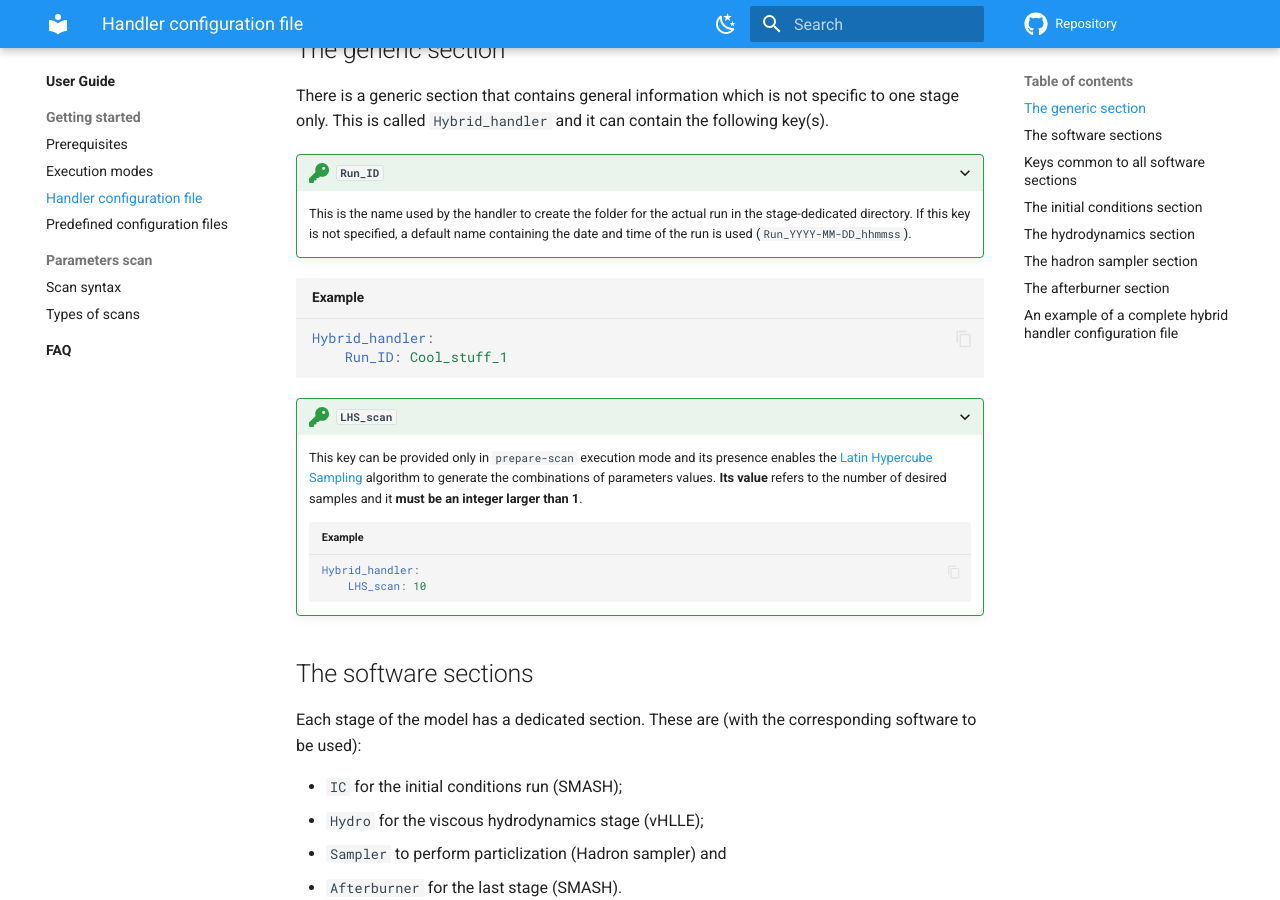
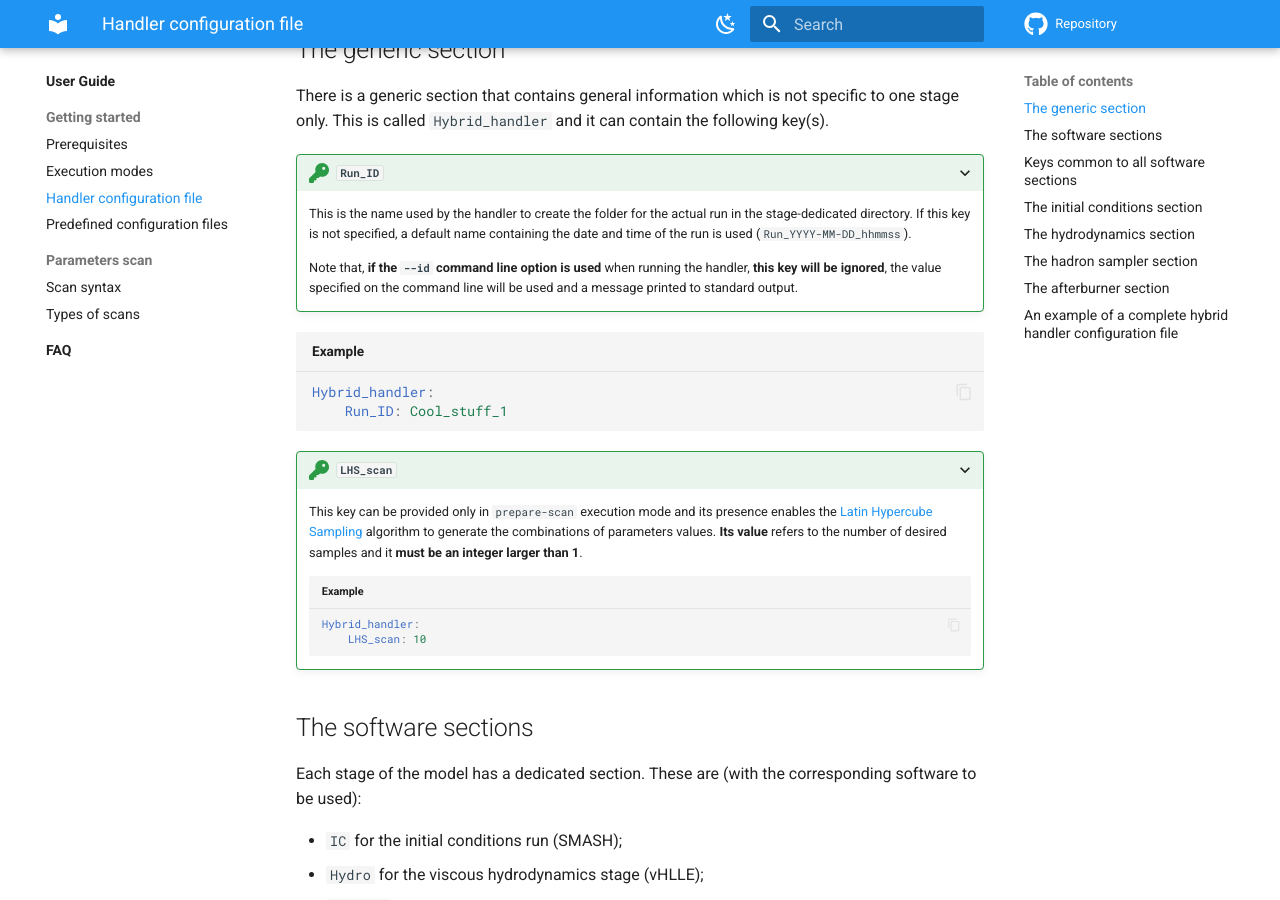
Before and after one commit to smash-transport/smash-vhlle-hybrid, an MkDocs documentation site: the page built from docs/user/configuration_file.md, in a window 1280 px wide and 900 px high, scrolled down 492 px. Built offline with MkDocs 1.6.1 and Material for MkDocs 9.7.7, drawn with Linux system fonts in a browser that asks for light colours; emoji names are drawn with the system emoji font; comment, search, counter and statistics services are not loaded; the version menu is left out.

Commit message:
Add remark to Run_ID key about command line option

````diff
--- a/docs/user/configuration_file.md
+++ b/docs/user/configuration_file.md
@@ -18,6 +18,8 @@ This is called `Hybrid_handler` and it can contain the following key(s).
 
     This is the name used by the handler to create the folder for the actual run in the stage-dedicated directory.
     If this key is not specified, a default name containing the date and time of the run is used (`Run_YYYY-MM-DD_hhmmss`).
+
+    Note that, **if the `--id` command line option is used** when running the handler, **this key will be ignored**, the value specified on the command line will be used and a message printed to standard output.
 
 ```yaml title="Example"
 Hybrid_handler:
````
